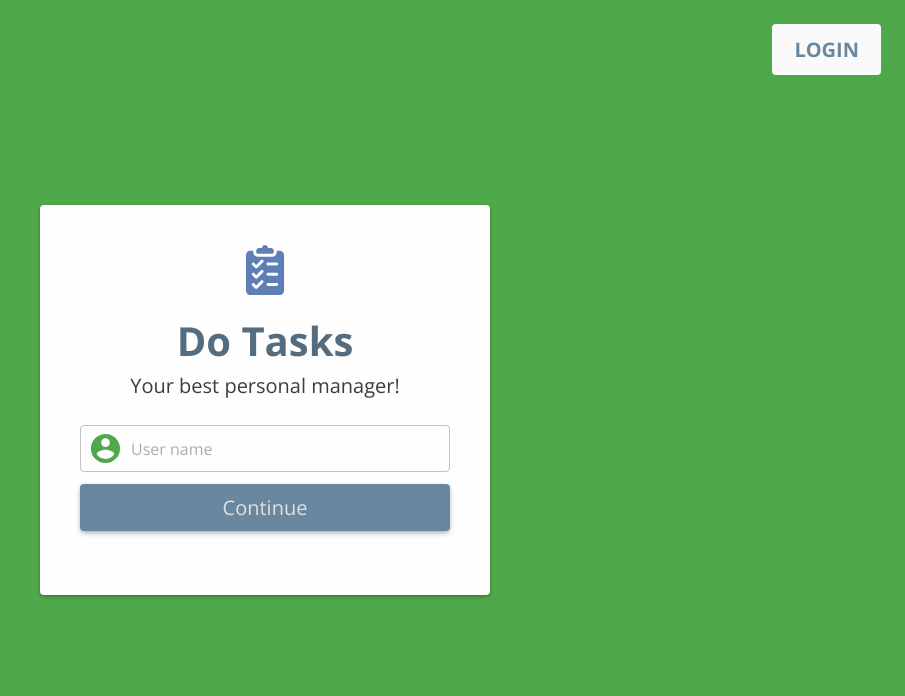
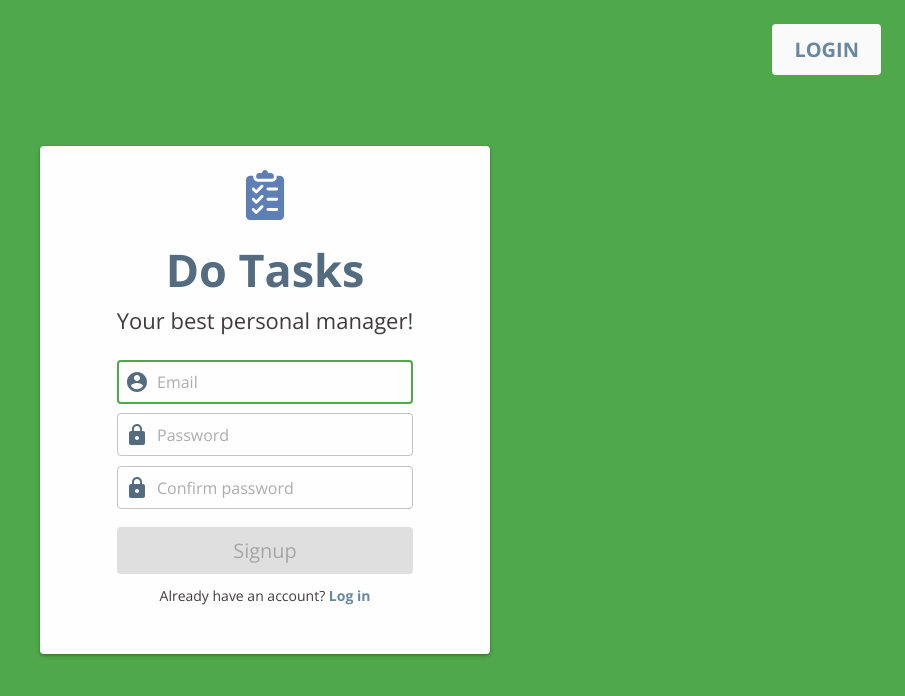
Before and after one commit to kubasulek2/DoTask, a React (Create React App) app: page / in a window 1280 px wide. Both pictures are taken after a click on the button "SIGNUP". Shown: the top 696 px of the page, without its empty margins (375-1280 px from the left). Built offline with nearby package versions, Linux system fonts and the light colour scheme.

Commit message:
Add LoginForm validation

```diff
--- a/src/Components/Login/Login.js
+++ b/src/Components/Login/Login.js
@@ -49,7 +49,7 @@ const useStyles = makeStyles(({ spacing, palette }) => ({
 	card: {
 		background: palette.background.default,
 		width: 450,
-		padding: `${ spacing(5) }px ${ spacing(3) }px`,
+		padding: `${ spacing(3) }px ${ spacing(3) }px`,
 		[xxs]: {
 			padding: `${ spacing(3) }px ${ spacing(1) }px`,
 			width: '95%',
@@ -71,17 +71,17 @@ const useStyles = makeStyles(({ spacing, palette }) => ({
 	welcome: {
 		color: palette.secondary.dark,
 		margin: '16px 0 0',
-		fontSize: 40,
+		fontSize: 45,
 		fontWeight: 'bold',
 		[xxs]: {
-			fontSize: 24,
+			fontSize: 30,
 		}
 	},
 	subHeader: {
 		color: palette.text.primary,
-		fontSize: 20,
+		fontSize: 22,
 		[xxs]: {
-			fontSize: 16,
+			fontSize: 18,
 		}
 	}
 
@@ -122,7 +122,7 @@ const Login = () => {
 					align='center'
 				>Your best personal manager!</Typography>
 				<CardContent>
-					<LoginForm type={authType} />
+					<LoginForm type={authType} setType={switchAuthType} />
 				</CardContent>
 			</Card>
 		</div>
--- a/src/Containers/Forms/Login.js
+++ b/src/Containers/Forms/Login.js
@@ -1,48 +1,140 @@
 import React, { Component } from 'react';
-import { makeStyles, withStyles } from '@material-ui/core/styles';
+import { withStyles } from '@material-ui/core/styles';
 import TextField from '@material-ui/core/TextField';
 import Button from '@material-ui/core/Button';
 import InputAdornment from '@material-ui/core/InputAdornment';
 import AccountCircle from '@material-ui/icons/AccountCircle';
+import Lock from '@material-ui/icons/Lock';
 import { Typography } from '@material-ui/core';
 
+const xxs = '@media (max-width:400px)';
 const styles = (({ palette, spacing }) => ({
-	root: { position: 'relative' },
+	root: {
+		position: 'relative',
+		width: '100%'
+	},
 	errorMessage: {
 		margin: 8
 	},
 	inputContainer: {
-		marginBottom: spacing(1.5)
+		display: 'flex',
+		justifyContent: 'center',
+		flexWrap: 'wrap',
+		width: '100%'
 	},
 	textField: {
-		width: '100%',
+		width: '80%',
 		padding: 0,
+		marginBottom: spacing(1.2),
 		'& .MuiInputBase-input': {
-			paddingTop: 14,
-			paddingBottom: 14,
+			paddingTop: 12,
+			paddingBottom: 12,
 		},
 		'& .MuiInputBase-root': {
 			paddingLeft: 8
+		},
+		[xxs]: {
+			width: '100%'
 		}
 	},
 	loginIcon: {
-		color: palette.primary.main
+		color: palette.secondary.dark
 	},
 	button: {
-		width: '100%',
+		marginTop: spacing(1),
+		marginBottom: spacing(1.5),
+		width: '80%',
 		borderRadius: 4,
 		fontSize: 20,
 		color: palette.grey[300],
-		textTransform: 'capitalize'
+		textTransform: 'capitalize',
+		[xxs]: {
+			width: '100%'
+		}
+	},
+	link: {
+		color: palette.secondary.main,
+		cursor: 'pointer',
+		fontWeight: 'bold',
 	},
 	border: { borderRadius: 4 },
 }));
 
+/* eslint-disable no-control-regex */
+const initialState = {
+	email: {
+		value: '',
+		rules: {
+			regex: /(?:[a-z0-9!#$%&'*+/=?^_`{|}~-]+(?:\.[a-z0-9!#$%&'*+/=?^_`{|}~-]+)*|"(?:[\x01-\x08\x0b\x0c\x0e-\x1f\x21\x23-\x5b\x5d-\x7f]|\\[\x01-\x09\x0b\x0c\x0e-\x7f])*")@(?:(?:[a-z0-9](?:[a-z0-9-]*[a-z0-9])?\.)+[a-z0-9](?:[a-z0-9-]*[a-z0-9])?|\[(?:(?:(2(5[0-5]|[0-4][0-9])|1[0-9][0-9]|[1-9]?[0-9]))\.){3}(?:(2(5[0-5]|[0-4][0-9])|1[0-9][0-9]|[1-9]?[0-9])|[a-z0-9-]*[a-z0-9]:(?:[\x01-\x08\x0b\x0c\x0e-\x1f\x21-\x5a\x53-\x7f]|\\[\x01-\x09\x0b\x0c\x0e-\x7f])+)\])/
+		},
+		valid: false
+	},
+	password: {
+		value: '',
+		rules: {
+			regex: /^(?=.{8,20})(?=.*[a-z])(?=.*[A-Z])(?=.*[@#$%^&+=!*/\\[\]`~().,:;"']).*$/,
+		},
+		valid: false
+	},
+	confirmPassword: {
+		value: '',
+		rules: {
+			identity: 'password',
+		},
+		valid: false
+	},
+	valid: false
+};
 
 class LoginForm extends Component {
+	state = initialState;
+	emailRef = React.createRef();
+
+	componentDidMount() {
+		this.emailRef.current.focus();
+	}
+	componentDidUpdate(prevProps) {
+		if (prevProps.type !== this.props.type) {
+			this.emailRef.current.focus();
+			this.setState(initialState);
+		}
+	}
+	handleInputChange(event, type) {
+		this.setState({
+			[type]: {
+				...this.state[type],
+				value: event.target.value
+			}
+		});
+	}
+	handleInputValidation(event, type) {
+		let validInput = false;
+		switch (Object.keys(this.state[type].rules)[0]) {
+			case 'regex':
+				validInput = this.state[type].rules.regex.test(event.target.value);
+				break;
+
+			default:
+				validInput = event.target.value === this.state.password.value;
+				break;
+		}
+
+		return this.setState({
+			[type]: {
+				...this.state[type],
+				valid: validInput
+			}
+		}, this.handleFormValidation);
+	}
+	handleFormValidation() {
+		let keys = Object.keys(this.state).slice(0, -1);
+		keys = this.props.type === 'login' ? keys.slice(0, -1) : keys;
+		return this.setState({valid: keys.every(key => this.state[key].valid === true)});
+	}
+
 	render() {
-		const { classes } = this.props;
-
+		const { type, setType, classes } = this.props;
+		const message = type === 'login' ? 'Don\'t have an account? ' : 'Already have an account? ';
 
 		return (
 			<form className={classes.root} id='login-form'>
@@ -56,8 +148,13 @@ class LoginForm extends Component {
 				<div className={classes.inputContainer}>
 					<TextField
 						className={classes.textField}
-						placeholder="User name"
+						inputRef={this.emailRef}
+						value={this.state.email.value}
+						onChange={(event) => this.handleInputChange(event, 'email')}
+						onBlur={(event) => this.handleInputValidation(event, 'email')}
+						placeholder="Email"
 						variant="outlined"
+						type='email'
 						InputProps={{
 							startAdornment: (
 								<InputAdornment
@@ -65,23 +162,76 @@ class LoginForm extends Component {
 								>
 									<AccountCircle
 										className={classes.loginIcon}
-										fontSize='large'
+										fontSize='default'
 									/>
 								</InputAdornment>
 							),
 							classes: { root: classes.border }
 						}}
 					/>
-				</div>
+					<TextField
+						className={classes.textField}
+						value={this.state.password.value}
+						onChange={(event) => this.handleInputChange(event, 'password')}
+						onBlur={(event) => this.handleInputValidation(event, 'password')}
+						placeholder="Password"
+						variant="outlined"
+						type='password'
+						InputProps={{
+							startAdornment: (
+								<InputAdornment
+									position="start"
+								>
+									<Lock
+										className={classes.loginIcon}
+										fontSize='default'
+									/>
+								</InputAdornment>
+							),
+							classes: { root: classes.border }
+						}}
+					/>
+					{type === 'signup'
+						? <TextField
+							className={classes.textField}
+							value={this.state.confirmPassword.value}
+							onChange={(event) => this.handleInputChange(event, 'confirmPassword')}
+							onBlur={(event) => this.handleInputValidation(event, 'confirmPassword')}
+							placeholder="Confirm password"
+							variant="outlined"
+							type='password'
+							InputProps={{
+								startAdornment: (
+									<InputAdornment
+										position="start"
+									>
+										<Lock
+											className={classes.loginIcon}
+											fontSize='default'
+										/>
+									</InputAdornment>
+								),
+								classes: { root: classes.border }
+							}}
+						/>
+						: null}
 					<Button
+						disabled={!this.state.valid}
 						form={'login-form'}
 						type='submit'
 						variant='contained'
-					color='secondary'
+						color='primary'
 						className={classes.button}
 					>
-					continue
+						{type}
 					</Button>
+				</div>
+				<Typography variant='body2' align='center'>
+					{message}
+					<span className={classes.link} onClick={setType}>
+						{type === 'login' ? 'Sign up' : 'Log in'}
+					</span>
+				</Typography>
 			</form>
 		);
 	}
```
Lines whose indentation alone changed are shown as unchanged.
